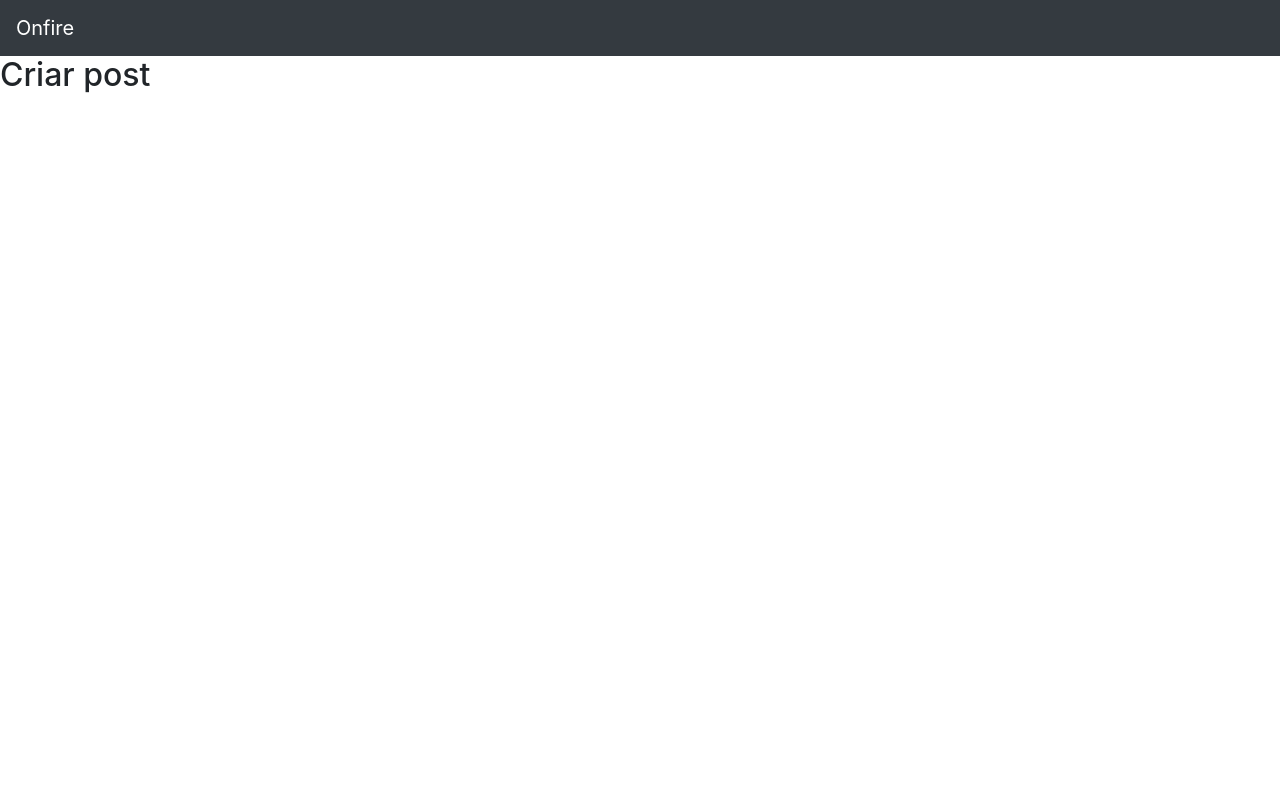
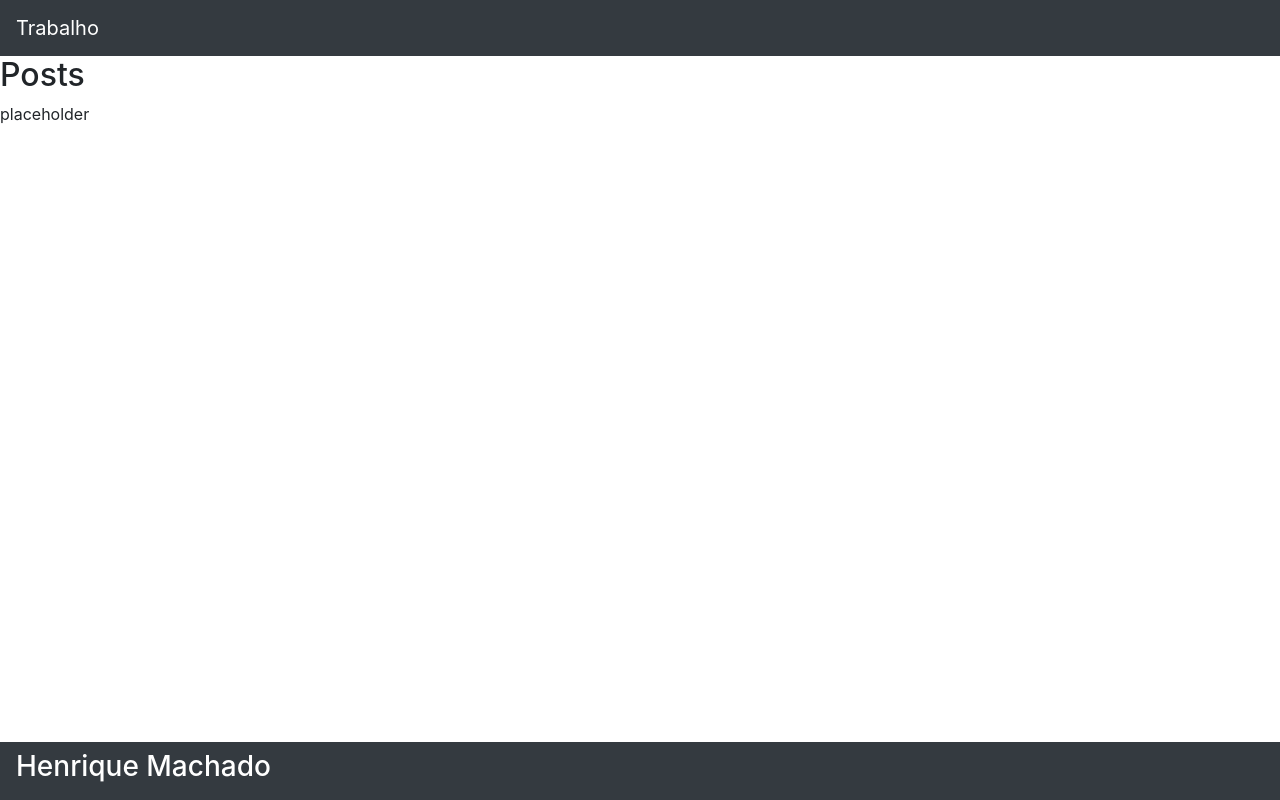
Before and after one commit to HenriqueMachado046/Trabalhos-Web2, a website: page Trabalho 1- Blog/src/html/index.html in a window 1280 px wide. Drawn offline with nearby package versions, Linux system fonts and the light colour scheme.

Commit message:
Footer update

```diff
--- a/Trabalho 1- Blog/src/html/index.html
+++ b/Trabalho 1- Blog/src/html/index.html
@@ -10,16 +10,19 @@
             resize: none;
         }
     </style>
-    <title>Onfire</title>
+    <title>Index</title>
 </head>
 <body>
     <nav class="navbar navbar-dark bg-dark">
-        <a class="navbar-brand" href="#!">Onfire</a>
+        <a class="navbar-brand" href="#!">Trabalho</a>
     </nav>
-    <h2>Criar post</h2>
+    <h2>Posts</h2>
     <div class="d-flex align-content-md-center">
-
+        <p>placeholder</p>
     </div>
+    <nav class = "navbar fixed-bottom navbar-dark bg-dark ">
+        <h3 style = "color: white">Henrique Machado</h3>
+    </nav>
     <script src="https://code.jquery.com/jquery-3.3.1.slim.min.js" integrity="sha384-q8i/X+965DzO0rT7abK41JStQIAqVgRVzpbzo5smXKp4YfRvH+8abtTE1Pi6jizo" crossorigin="anonymous"></script>
     <script src="https://cdn.jsdelivr.net/npm/popper.js@1.14.7/dist/umd/popper.min.js" integrity="sha384-UO2eT0CpHqdSJQ6hJty5KVphtPhzWj9WO1clHTMGa3JDZwrnQq4sF86dIHNDz0W1" crossorigin="anonymous"></script>
     <script src="https://cdn.jsdelivr.net/npm/bootstrap@4.3.1/dist/js/bootstrap.min.js" integrity="sha384-JjSmVgyd0p3pXB1rRibZUAYoIIy6OrQ6VrjIEaFf/nJGzIxFDsf4x0xIM+B07jRM" crossorigin="anonymous"></script>
```
